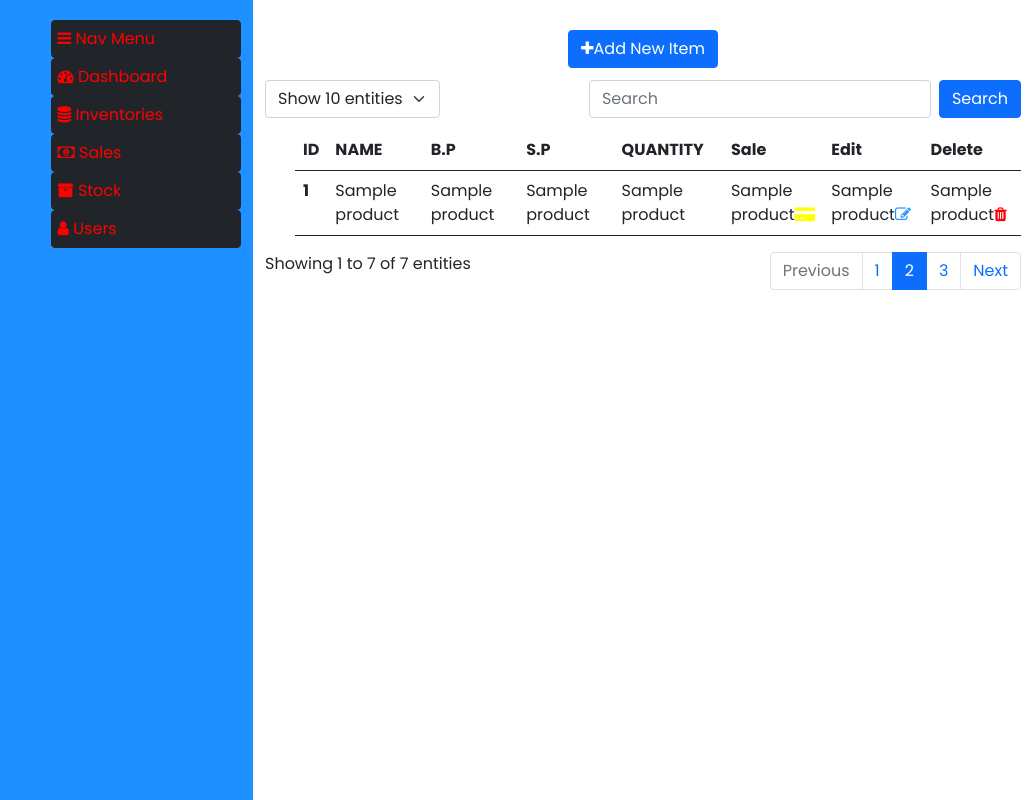
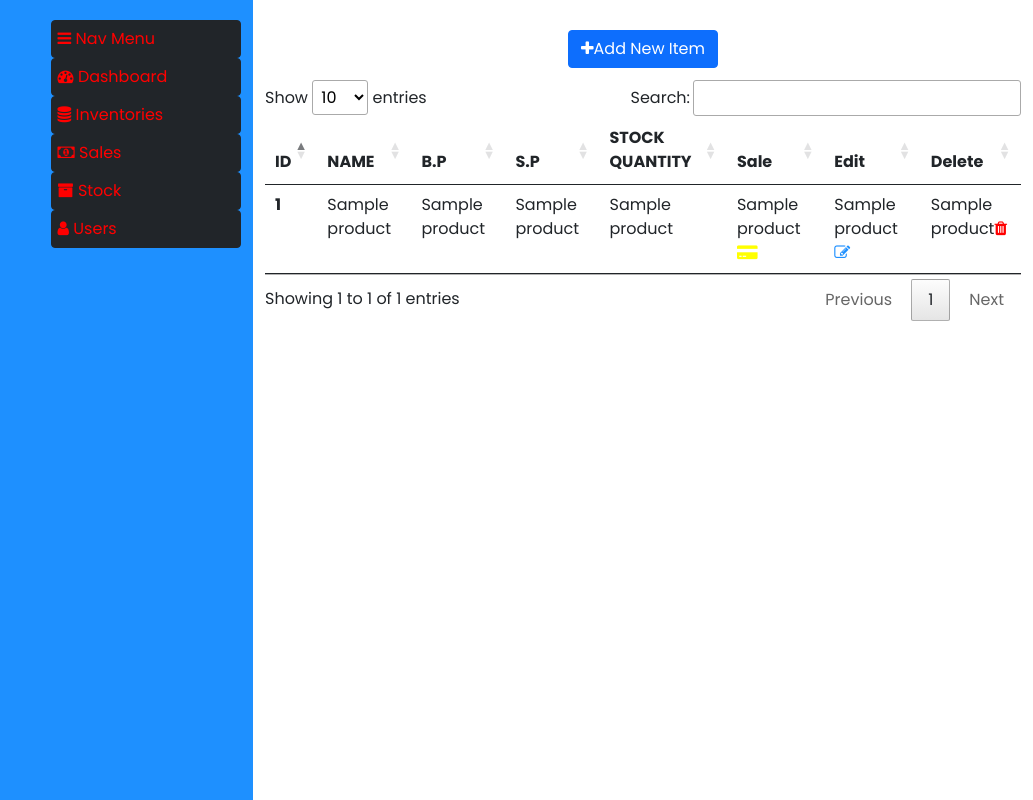
Before and after one commit to pereruannabaala/InventoryManagementSystem, a Flask app: page /products in a window 1280 px wide. Shown: the part 56-856 px from the top of the page, without its empty margins (247-1280 px from the left). Run offline with Flask 2, Linux system fonts and the light colour scheme; a database or web service that is not in the repository returns one stand-in record (values such as "Sample title"); some libraries are stand-ins or nearby versions.

Commit message:
add datatables

```diff
--- a/main.py
+++ b/main.py
@@ -1,4 +1,4 @@
-from flask import Flask, render_template
+from flask import Flask, render_template,request,redirect
 
 import psycopg2
 
@@ -16,8 +16,8 @@ def products():
     q="SELECT * FROM products;"
     cur.execute(q)
     r=cur.fetchall()
-    print(r)
-    return render_template('products.html',rows=r)
+    # print(r)
+    return render_template('products.html', products=r)
 
 
 
@@ -27,11 +27,21 @@ def sales():
     p="SELECT * FROM sales;"
     cur.execute(p)
     s=cur.fetchall()
-    print(s)
+    # print(s)
     return render_template('sales.html', sales=s)
 
-
-
+@app.route('/add_products',methods=['POST'])
+def add_products():
+    cur=conn.cursor()
+    n=request.form["name"]
+    b=request.form["bprice"]
+    z=request.form["sprice"]
+    q=request.form["squantity"]
+    data=(n,b,z,q)
+    a="insert into products(name,buying_price,selling_price,stock_quantity) values(%s,%s,%s,%s)"
+    cur.execute(a,data)
+    conn.commit()
+    return redirect('/products')
 
 if __name__ == "__main__":
     app.run()
--- a/static/css/styles.css
+++ b/static/css/styles.css
@@ -64,7 +64,7 @@
     display:grid;
     grid-template-columns: 500px auto;
     height: 100%;
-    overflow: hidden;
+    width:100%;
 }
 #menu{
     background-color:dodgerblue;
@@ -124,7 +124,7 @@
 .text-area{
     width:100%;
     height:100%;
-    background-color:white;
+    margin-left:none;
 }
 .area{
     width: 70%;
--- a/static/js/scripts.js
+++ /dev/null
@@ -1,3 +0,0 @@
-$(document).ready( function () {
-    $('#myTable').DataTable();
-} );
--- a/templates/products.html
+++ b/templates/products.html
@@ -10,6 +10,7 @@
         <link rel="stylesheet" href="../static/css/styles.css">
         <link rel="stylesheet" href="https://stackpath.bootstrapcdn.com/font-awesome/4.7.0/css/font-awesome.min.css">
         <link href="https://fonts.googleapis.com/css2?family=Poppins:wght@100;200;300;400;600;700&display=swap" rel="stylesheet">
+        <link rel="stylesheet" href="//cdn.datatables.net/1.13.1/css/jquery.dataTables.min.css">
         <style>
             body {
               height:100%;
@@ -62,32 +63,32 @@
                           <button type="button" class="btn-close" data-bs-dismiss="modal" aria-label="Close"></button>
                         </div>
                         <div class="modal-body">
-                            <form action="#">
+                            <form action="/add_products" method="POST">
                                 <div class="form-floating">
-                                    <input id="pname"class="form-control" placeholder="Enter Product Name">
+                                    <input name="name"class="form-control" type="text" placeholder="Enter Product Name">
                                     <label for="pname">Product Name</label>
                                 </div>
                                 <br>
                                 <div class="form-floating">
-                                    <input id="bprice"class="form-control" placeholder="Enter Buying Price">
+                                    <input name="bprice"class="form-control" type="number" placeholder="Enter Buying Price">
                                     <label for="bprice">Buying Price</label>
                                 </div>
                                 <br>
                                 <div class="form-floating">
-                                    <input id="sprice"class="form-control" placeholder="Enter Selling Price">
+                                    <input name="sprice"class="form-control" type="number" placeholder="Enter Selling Price">
                                     <label for="pname">Selling Price</label>
                                 </div>
                                 <br>
                                 <div class="form-floating">
-                                    <input id="quantity"class="form-control" placeholder="Enter Quantity">
-                                    <label for="quantity">Quantity</label>
+                                    <input name="squantity"class="form-control" type="number" placeholder="Enter Stock Quantity">
+                                    <label for="quantity">Stock Quantity</label>
                                 </div>
                                 <br>
+                                <input type="submit" class="btn btn-primary"></input>
                             </form>
                         </div>
                         <div class="modal-footer">
                           <button type="button" class="btn btn-secondary" data-bs-dismiss="modal">Close</button>
-                          <button type="button" class="btn btn-primary">Save</button>
                         </div>
                       </div>
                     </div>
@@ -96,39 +97,21 @@
                     <button type="button" class="btn btn-primary" data-bs-toggle="modal" data-bs-target="#productsmodal"><i class="fa fa-plus" aria-hidden="true"></i>Add New Item</button>
                 </div>
                 <div class="container">
-                    <div class="float">
-                        <div class="left">
-                            <select class="form-select" aria-label="Default select example">
-                                <option selected>Show 10 entities</option>
-                                <option value="1">One</option>
-                                <option value="2">Two</option>
-                                <option value="3">Three</option>
-                            </select>
-                        </div>
-                        <div class="right">
-                            <form class="d-flex">
-                                <input class="form-control me-2" type="search" placeholder="Search" aria-label="Search">
-                                <button class="btn btn-primary" type="submit">Search</button>
-                            </form>
-                        </div>
-                    </div>
-
-                    <div class="table-responsive">
-                        <table class="table">
+                        <table class="table" id="myTable">
                             <thead>
                               <tr>
                                 <th scope="col">ID</th>
                                 <th scope="col">NAME</th>
                                 <th scope="col">B.P</th>
                                 <th scope="col">S.P</th>
-                                <th scope="col">QUANTITY</th>
+                                <th scope="col">STOCK QUANTITY</th>
                                 <th scope="col">Sale</th>
                                 <th scope="col">Edit</th>
                                 <th scope="col">Delete</th>
                               </tr>
                             </thead>
                             <tbody class="table-group-divider">
-                                {% for i in rows %}
+                                {% for i in products %}
                                 <tr>
                                     <th scope="row">{{ i[0] }}</th>
                                     <td>{{ i[1] }}</td>
@@ -146,29 +129,6 @@
                         </table>
 
                     </div>
-
-                    <div class="myfooter">
-                        <div class="myentities">
-                            <p>Showing 1 to 7 of 7 entities</p>
-                        </div>
-                        <div class="showpages">
-                            <nav aria-label="...">
-                                <ul class="pagination">
-                                  <li class="page-item disabled">
-                                    <span class="page-link">Previous</span>
-                                  </li>
-                                  <li class="page-item"><a class="page-link" href="#">1</a></li>
-                                  <li class="page-item active" aria-current="page">
-                                    <span class="page-link">2</span>
-                                  </li>
-                                  <li class="page-item"><a class="page-link" href="#">3</a></li>
-                                  <li class="page-item">
-                                    <a class="page-link" href="#">Next</a>
-                                  </li>
-                                </ul>
-                              </nav>
-                        </div>
-                    </div>
                 </div>
 
             </div>
@@ -179,11 +139,16 @@
 
 
 
-<!-- JavaScript Bundle with Popper -->
 
+        <script src="https://cdnjs.cloudflare.com/ajax/libs/jquery/3.6.3/jquery.min.js" integrity="sha512-STof4xm1wgkfm7heWqFJVn58Hm3EtS31XFaagaa8VMReCXAkQnJZ+jEy8PCC/iT18dFy95WcExNHFTqLyp72eQ==" crossorigin="anonymous" referrerpolicy="no-referrer"></script>
+        <script src="//cdn.datatables.net/1.13.1/js/jquery.dataTables.min.js"></script>
         <script src="https://cdn.jsdelivr.net/npm/bootstrap@5.0.2/dist/js/bootstrap.bundle.min.js" integrity="sha384-MrcW6ZMFYlzcLA8Nl+NtUVF0sA7MsXsP1UyJoMp4YLEuNSfAP+JcXn/tWtIaxVXM" crossorigin="anonymous"></script>
         <script src="https://cdn.jsdelivr.net/npm/@popperjs/core@2.9.2/dist/umd/popper.min.js" integrity="sha384-IQsoLXl5PILFhosVNubq5LC7Qb9DXgDA9i+tQ8Zj3iwWAwPtgFTxbJ8NT4GN1R8p" crossorigin="anonymous"></script>
         <script src="https://cdn.jsdelivr.net/npm/bootstrap@5.0.2/dist/js/bootstrap.min.js" integrity="sha384-cVKIPhGWiC2Al4u+LWgxfKTRIcfu0JTxR+EQDz/bgldoEyl4H0zUF0QKbrJ0EcQF" crossorigin="anonymous"></script>
-        <script src="" async defer></script>
+        <script>
+            $(document).ready( function () {
+            $('#myTable').DataTable();
+            } );
+        </script>
     </body>
 </html>
--- a/templates/sales.html
+++ b/templates/sales.html
@@ -63,7 +63,7 @@
                 </div>
               </div>
             </div>
-          </div>
+        </div>
         <div class="text-area">
             <div class="area">
                 <div class="text">
```
